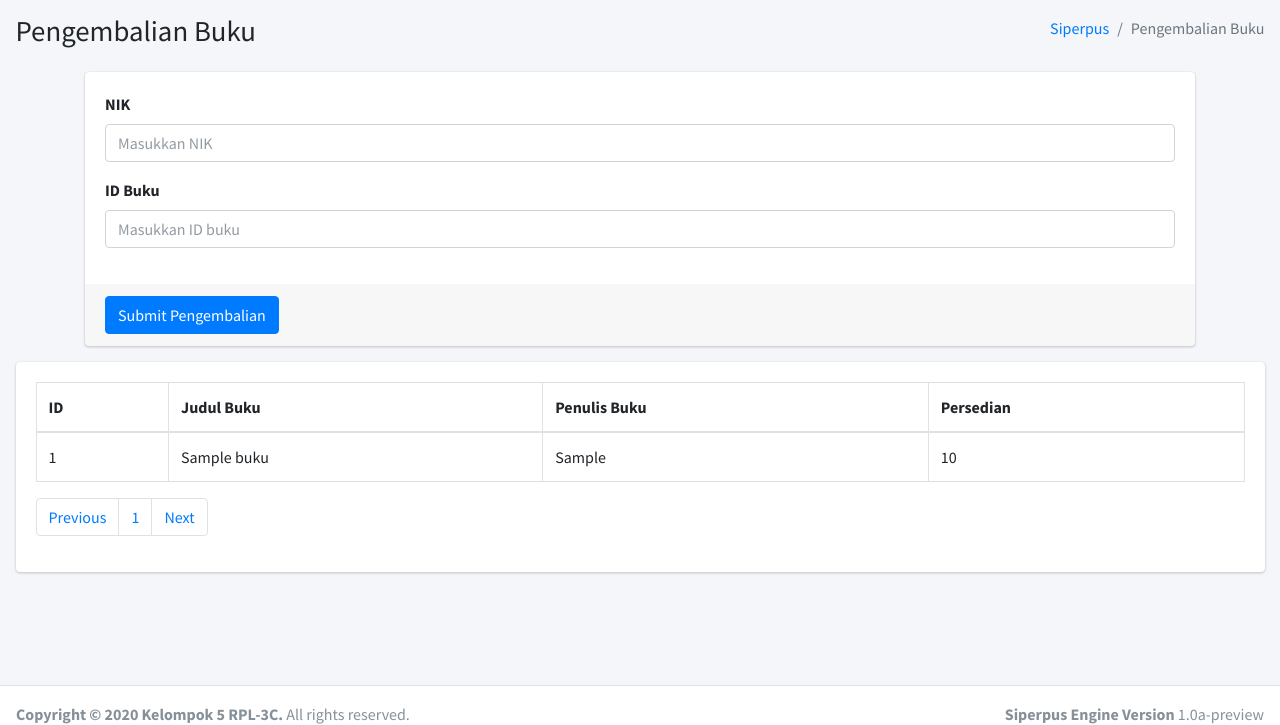
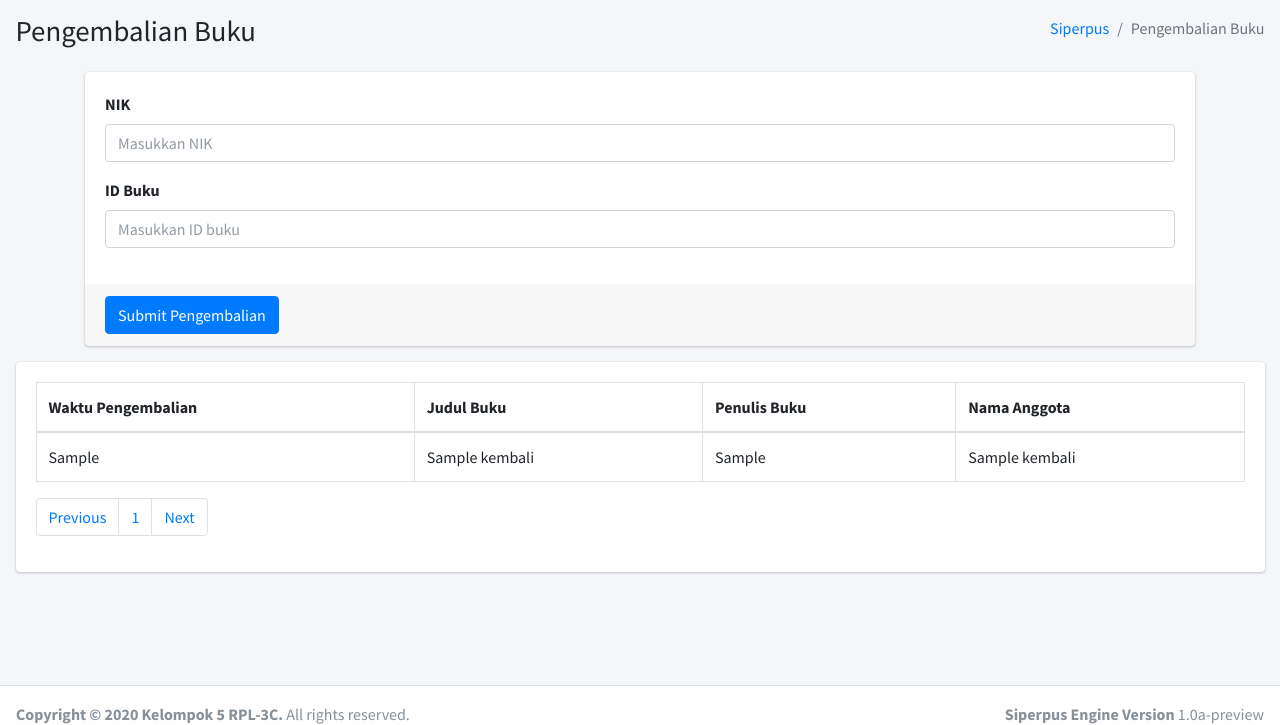
Before and after one commit to NaMLiM/Siperpus, a PHP site: page /index.php?page=return-book in a window 1280 px wide. Shown: the part 58-783 px from the top of the page. Run offline with PHP 8.4, Linux system fonts and the light colour scheme; the visitor is signed in with stand-in values (Sample User, id 1); tables that the repository leaves empty or names only in its code hold one stand-in row (values such as "Sample post"); some libraries are stand-ins or nearby versions.

Commit message:
integrate return-book to db

```diff
--- a/pages/return-book.php
+++ b/pages/return-book.php
@@ -56,7 +56,7 @@
                   <div class="col-sm-12">
                     <table id="example2" class="table table-bordered table-hover dataTable dtr-inline" role="grid" aria-describedby="example2_info">
                       <thead>
-                      <tr role="row"><th class="sorting" tabindex="0" aria-controls="example2" rowspan="1" colspan="1" aria-label="Rendering engine: activate to sort column ascending">ID</th><th class="sorting_desc" tabindex="0" aria-controls="example2" rowspan="1" colspan="1" aria-label="Browser: activate to sort column ascending" aria-sort="descending">Judul Buku</th><th class="sorting" tabindex="0" aria-controls="example2" rowspan="1" colspan="1" aria-label="Platform(s): activate to sort column ascending">Penulis Buku</th><th class="sorting" tabindex="0" aria-controls="example2" rowspan="1" colspan="1" aria-label="Engine version: activate to sort column ascending">Persedian</th></tr>
+                      <tr role="row"><th class="sorting" tabindex="0" aria-controls="example2" rowspan="1" colspan="1" aria-label="Rendering engine: activate to sort column ascending">Waktu Pengembalian</th><th class="sorting_desc" tabindex="0" aria-controls="example2" rowspan="1" colspan="1" aria-label="Browser: activate to sort column ascending" aria-sort="descending">Judul Buku</th><th class="sorting" tabindex="0" aria-controls="example2" rowspan="1" colspan="1" aria-label="Platform(s): activate to sort column ascending">Penulis Buku</th><th class="sorting" tabindex="0" aria-controls="example2" rowspan="1" colspan="1" aria-label="Engine version: activate to sort column ascending">Nama Anggota</th></tr>
                       </thead>
                       <tbody>
                         <?php
@@ -67,18 +67,18 @@
                           $previous = $halaman - 1;
                           $next = $halaman + 1;
 
-                          $data = mysqli_query($connection,"select * from buku");
+                          $data = mysqli_query($connection,"select * from riwayat_kembali");
                           $jumlah_data = mysqli_num_rows($data);
                           $total_halaman = ceil($jumlah_data / $batas);
 
-                          $select = mysqli_query($connection, "select * from buku limit $halaman_awal, $batas");
+                          $select = mysqli_query($connection, "select * from riwayat_kembali limit $halaman_awal, $batas");
                           while($data = mysqli_fetch_array($select)){
                               echo "
                                 <tr role='row'>
-                                  <td class='dtr-control' tabindex='0'>".$data["id_buku"]."</td>
+                                  <td class='dtr-control' tabindex='0'>".$data["waktu_kembali"]."</td>
                                   <td class='sorting_1'>".$data["nama_buku"]."</td>
                                   <td>".$data["penulis_buku"]."</td>
-                                  <td>".$data["stok_buku"]."</td>
+                                  <td>".$data["nama_anggota"]."</td>
                                 </tr>
                               ";
                           }
```
